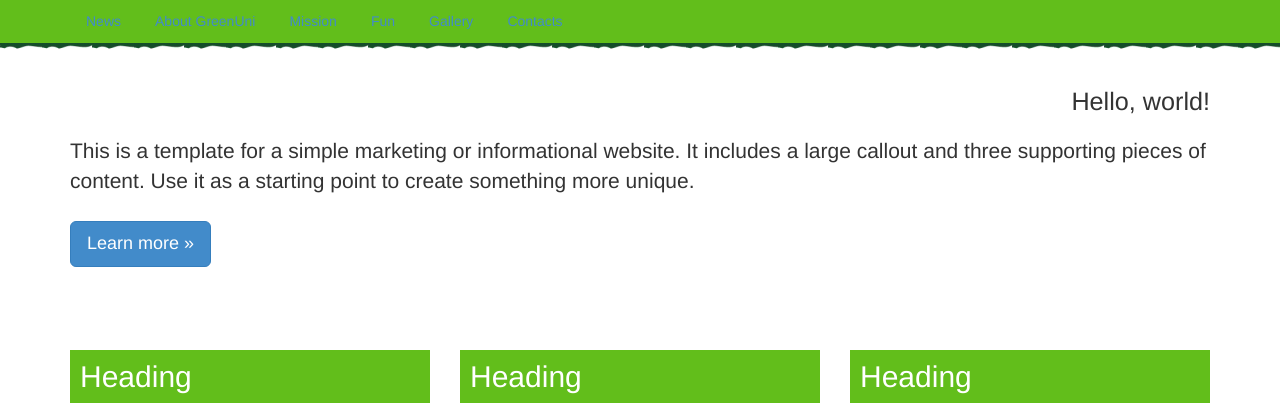
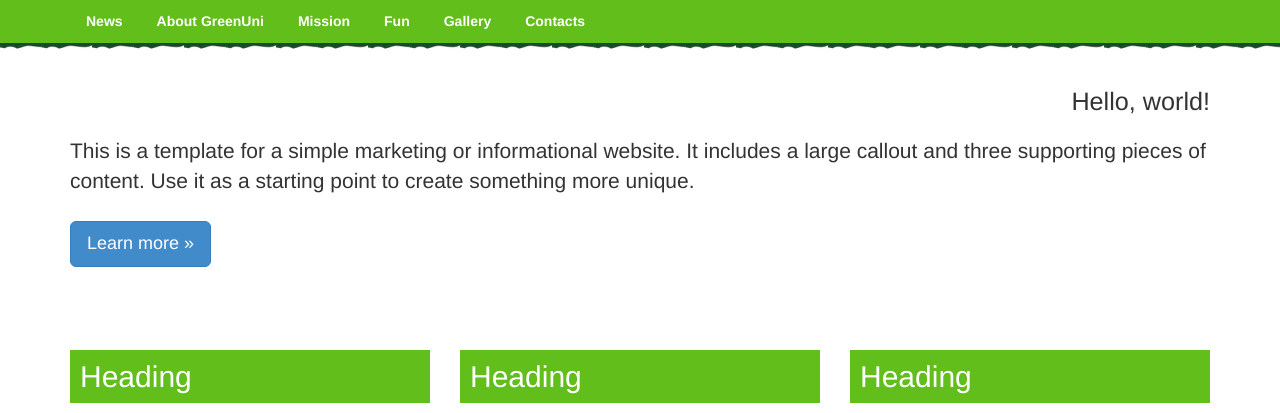
Before and after one commit to ivzb/Team-Salal-Berry, a PHP site: page / in a window 1280 px wide. Shown: the top 413 px of the page. Run offline with PHP 8.4, Linux system fonts and the light colour scheme; some libraries are stand-ins or nearby versions.

Commit message:
no message

```diff
--- a/html5-template/css/styles.css
+++ b/html5-template/css/styles.css
@@ -9,11 +9,16 @@ img {
     background-position: left bottom;
     border-color: #fff;
 }
-div#main-nav a:hover{
+/*div#main-nav a:hover{
 color: #000000;
 background-color: #FFFFFF;
 text-decoration: none;
 font-weight: bold;
+}*/
+
+.nav-tabs > li > a{
+	color: #FFFFFF;
+	font-weight: bold;
 }
 
 .nav-tabs > li > a:hover{
@@ -22,8 +27,8 @@ font-weight: bold;
     background-color: #fff;
     border-bottom-color: transparent;
     /*background-image:url('../images/green-line2.png');*/
-    background-repeat: repeat-x;
-    background-position: left bottom;
+    /*background-repeat: repeat-x;
+    background-position: left bottom;*/
     border-right: none;
     border-left: none;
 }
```
